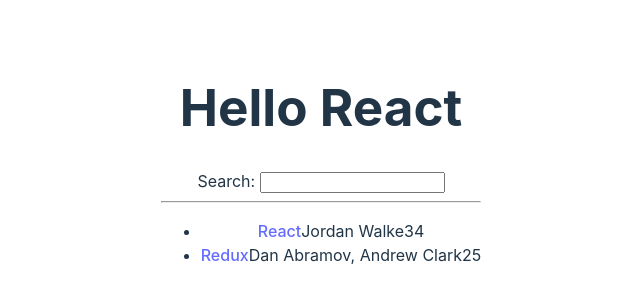
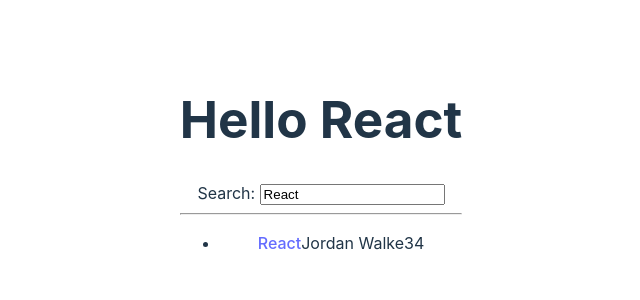
Before and after one commit to code-citrus/road2react, a React (Vite) app: page / in a window 1280 px wide. Shown: the part 236-536 px from the top of the page, without its empty margins (319-959 px from the left). Built offline with nearby package versions, Linux system fonts and the light colour scheme.

Commit message:
controlled input component

```diff
--- a/src/App.jsx
+++ b/src/App.jsx
@@ -45,18 +45,17 @@
   </li>
 );
 
-const Search = ({ onSearch }) => {
+const Search = ({ search, onSearch }) => {
   return (
     <div>
       <label htmlFor="search">Search: </label>
-      <input id="search" type="text" onChange={onSearch} />
+      <input id="search" type="text" onChange={onSearch} value={search} />
     </div>
   );
 }
 
 const App = () => {
-
-  const [searchTerm, setSearchTerm] = React.useState('');
+  const [searchTerm, setSearchTerm] = React.useState('React');
 
   const handleSearch = (event) => {
     setSearchTerm(event.target.value);
@@ -69,7 +68,7 @@
   return (
     <div>
       <h1>Hello {title}</h1>
-      <Search onSearch={handleSearch} />
+      <Search search={searchTerm} onSearch={handleSearch} />
       <hr />
       <List list={searchedStories} />
     </div>
```
Also changed, not shown: 1 other file (tests, documents, lock files or other folders).
